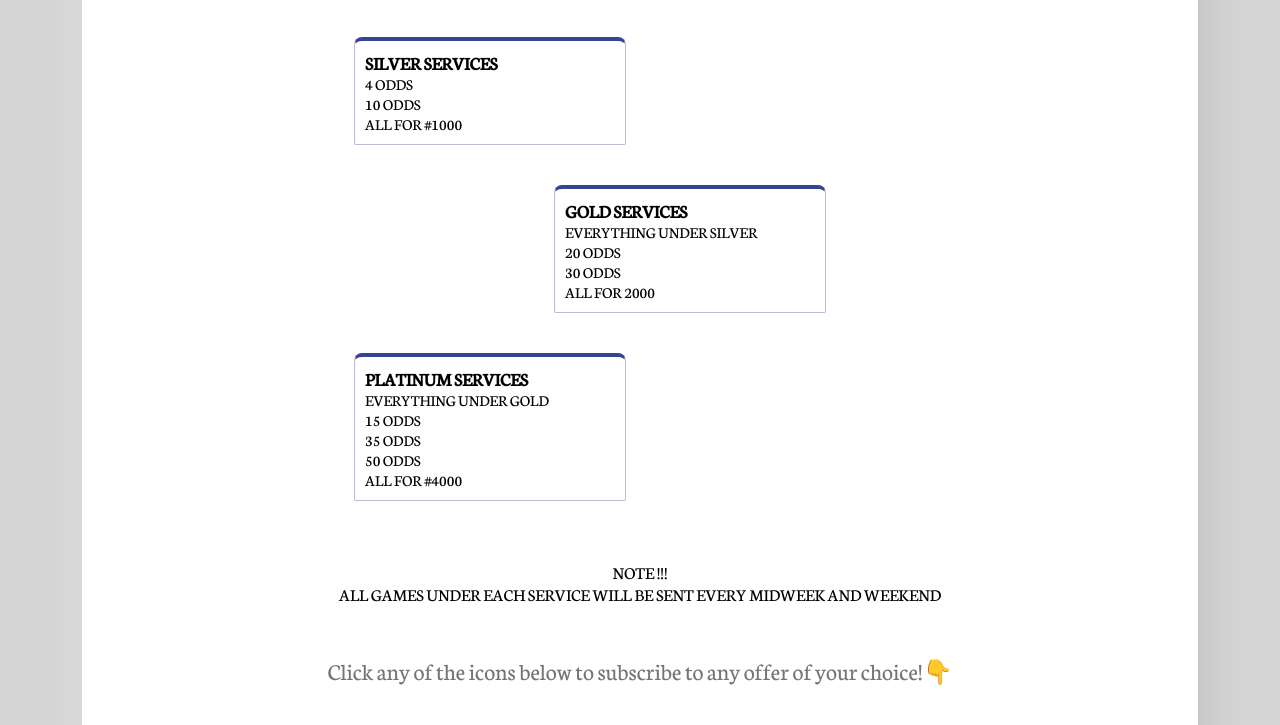
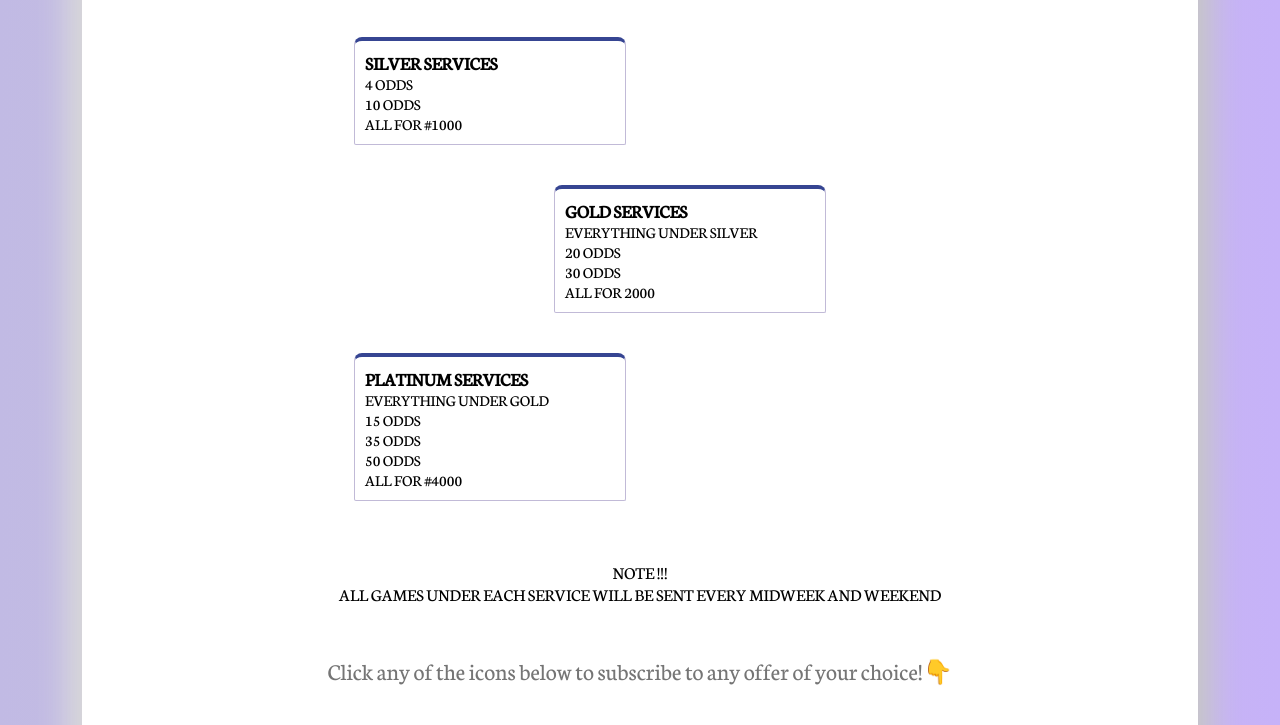
Before and after one commit to ileri-oluwa-kiiye/cruvbet, a plain HTML site: page index.html in a window 1280 px wide. Shown: the part 237-962 px from the top of the page. Drawn offline with Linux system fonts and the light colour scheme.

Commit message:
Made new adjustments to suit the customers' taste

```diff
--- a/style.css
+++ b/style.css
@@ -8,6 +8,7 @@
     --pink: rgb(62, 116, 191);
 }
 .all{
+    background:linear-gradient(90deg, rgb(193, 186, 228) 0%, rgb(204, 195, 219) 39.58%, rgb(198, 178, 248) 100%);
     background-color: rgb(212, 212, 212);
     min-height: 100vh;
     padding: 5%;
```
